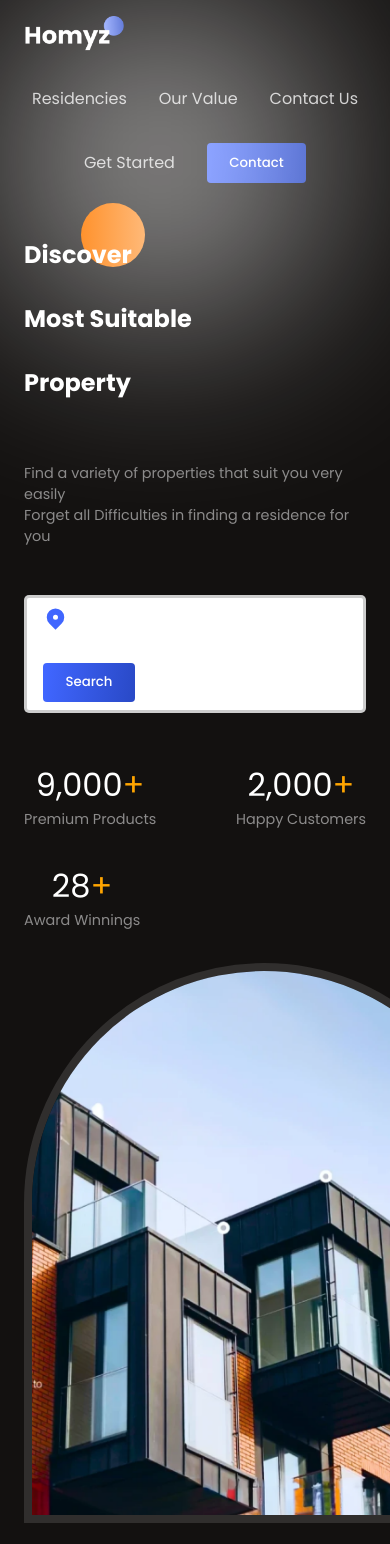
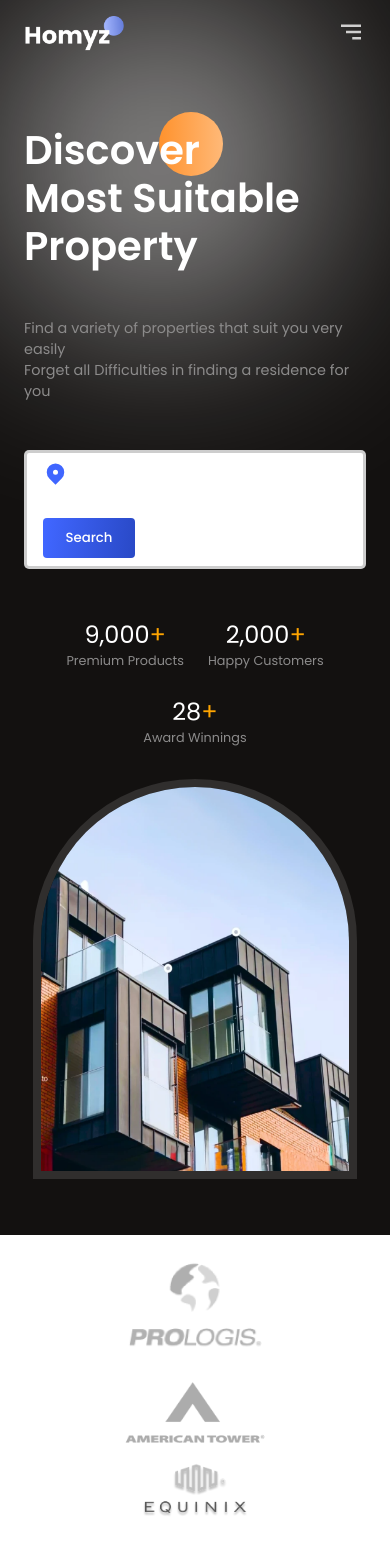
Before and after one commit to ayushbansal14/Real-estate, a React (Vite) app: page / in a window 390 px wide. Shown: the top 1544 px of the page. Built offline with nearby package versions, Linux system fonts and the light colour scheme.

Commit message:
All files are updated and website is now responsive

```diff
--- a/src/App.jsx
+++ b/src/App.jsx
@@ -7,6 +7,7 @@
 import Value from "./components/value/value";
 import Contact from "./components/Contact/Contact"
 import GetStarted from "./components/GetStarted/GetStarted"
+import Footer from "./components/Footer/Footer"
 function App() {
   return (
  <div className="App">
@@ -20,6 +21,7 @@
     <Value/>
     <Contact/>
     <GetStarted/>
+    <Footer/>
  </div>
   );
 }
--- a/src/components/Contact/Contact.css
+++ b/src/components/Contact/Contact.css
@@ -52,3 +52,21 @@
     scale: 0.8;
 
 }
+@media (max-width: 1024px) {
+    .c-container{
+        flex-direction: column;
+    }
+    .c-right{
+        justify-content: center;
+    }
+    .contactModes{
+        width: 100%;
+    }
+    .row{
+       flex-direction: column;
+        width: 100%;
+    }
+    .mode{
+        width: 100%;
+    }
+}
--- /dev/null
+++ b/src/components/Footer/Footer.css
@@ -0,0 +1,22 @@
+.f-container{
+    justify-content: space-between;
+
+}
+.f-lrft{
+    gap: 1rem;
+}
+.f-menu{
+    gap: 1.5rem;
+    margin-top: 1.5rem;
+    font-weight: 500;
+}
+@media (max-width:768px) {
+    .f-container{
+        justify-content: center;
+
+    }
+    .f-container>div{
+        align-items:center!important ;
+        text-align: center;
+    }
+}
--- /dev/null
+++ b/src/components/Footer/Footer.jsx
@@ -0,0 +1,30 @@
+import React from "react";
+import "./Footer.css";
+const Footer = () => {
+  return (
+    <section className="f-wrapper">
+      <div className="paddings innerWidth flexCenter f-container">
+        {/* left side */}
+        <div className="flexColStart f-left">
+          <img src="./logo2.png" alt="" width={120} />
+          <span className="secondaryText">
+            Our vision is to make all people <br />
+            the best place to live for them.
+          </span>
+        </div>
+        <div className="flexColStart f-right">
+          <span className="primaryText">Information</span>
+          <span className="secondaryText">145 New york, FL 4571, USA</span>
+          <div className="flexCenter f-menu">
+            <span>Property</span>
+            <span>Services</span>
+            <span>Product</span>
+            <span>About Us</span>
+          </div>
+        </div>
+      </div>
+    </section>
+  );
+};
+
+export default Footer;
--- a/src/components/Residencies/Residencies.css
+++ b/src/components/Residencies/Residencies.css
@@ -64,3 +64,12 @@
 .r-buttons>:nth-child(2){
     box-shadow:0px 0px 5px 1px rgba(0,0,0,0.25) ;
 }
+
+@media (max-width:640px) {
+    .r-head{
+        align-items: center;
+    }
+    .r-buttons{
+        position: initial;
+    }
+}
--- a/src/components/Value/value.css
+++ b/src/components/Value/value.css
@@ -38,3 +38,14 @@
 .icon svg{
     fill: var(--blue);
 }
+
+@media (max-width : 1024px) {
+    .v-container{
+        flex-direction: column;
+    }
+    @media (max-width:768px ) {
+        .accordionButton .primaryText{
+            font-size: 0.8rem;
+        }
+    }
+}
--- a/src/components/header/header.css
+++ b/src/components/header/header.css
@@ -1,6 +1,7 @@
 .h-wrapper{
     /* background: var(--black); */
     color: white;
+    z-index: 99;
 }
 
 .h-container{
@@ -15,3 +16,27 @@
 .h-menu>*:hover{
     cursor: pointer;
 }
+.menu-icon{
+    display: none;
+}
+@media (max-width:768px) {
+    .menu-icon{
+        display: block;
+    }
+    .h-menu{
+        z-index: 99;
+        color: var(--black);
+        position: absolute;
+        top: 3rem;
+        right: 4rem;
+        background: white;
+        flex-direction: column;
+        font-weight: 500;
+        gap: 2rem;
+        padding: 3rem;
+        border-radius: 10px;
+        align-items: flex-start;
+        box-shadow: 0px 4px 4px 4px rgba(0, 0, 0, 0.05);
+        transition: all 300ms ease-in;
+    }
+}
--- a/src/components/header/header.jsx
+++ b/src/components/header/header.jsx
@@ -1,11 +1,26 @@
-import React from 'react'
+import React, { useState } from 'react'
 import './header.css'
+import {BiMenuAltRight} from 'react-icons/bi'
+import OutsideClickHandler from 'react-outside-click-handler';
 const header = () => {
+  const [menuOpened, setMenuOpened] = useState(false)
+  const getMenuStyles = (menuOpened) => {
+    if(document.documentElement.clientWidth <= 800){
+      return { right: !menuOpened && "-100%"}
+    }
+  }
   return (
     <section className="h-wrapper">
       <div className=" flexCenter paddings innerWidth h-container">
         <img src="/logo.png" alt="logo" width={100} />
-        <div className=" flexCenter h-menu">
+
+        <OutsideClickHandler
+        onOutsideClick={()=>{
+            setMenuOpened(false)
+        }}
+        >
+        <div className=" flexCenter h-menu"
+        style={getMenuStyles(menuOpened)}>
           <a href="">Residencies</a>
           <a href="">Our Value</a>
           <a href="">Contact Us</a>
@@ -15,7 +30,12 @@
 
           </button>
         </div>
+        </OutsideClickHandler>
+        <div className="menu-icon" onClick={()=>setMenuOpened((prev)=>!prev) }>
+        <BiMenuAltRight size={30}/>
       </div>
+      </div>
+
     </section>
   );
 };
--- a/src/components/hero/hero.css
+++ b/src/components/hero/hero.css
@@ -2,8 +2,13 @@
     color: white;
     position: relative;
     padding-bottom: 2rem;
+    z-index: 1;
     /* background-color: black; */
 
+}
+.hero-container{
+    justify-content: space-around;
+    align-items: flex-end;
 }
 
 /* left side */
@@ -33,6 +38,7 @@
 .stats{
     width: 100%;
     justify-content:space-between ;
+    gap: 1.5rem;
 }
 
 .stat>:nth-child(1){
@@ -42,9 +48,9 @@
     color: orange;
 }
 .hero-title >h1{
-    font-weight: 800;
+    font-weight: 600;
 
-    font-style: 8rem;
+    font-size: 3.8rem;
     line-height: 4rem;
 
 }
@@ -81,3 +87,32 @@
     width: 100%;
     height: 100%;
 }
+@media (max-width:640px) {
+    .hero-container{
+    margin-top: 2rem;
+
+    }
+    .hero-title>h1{
+        font-size: 2.5rem;
+        line-height: 3rem;
+
+    }
+    .image-container{
+        width: 95%;
+        height: 25rem;
+    }
+    .stats{
+        justify-content: center;
+        gap: 1.5rem;
+    }
+
+    .hero-right{
+     width: 100%;
+    }
+    .stat>:nth-child(1){
+        font-size: 1.5rem;
+    }
+    .stat>:nth-child(2){
+        font-size: 0.8rem;
+    }
+}
--- a/src/components/hero/hero.jsx
+++ b/src/components/hero/hero.jsx
@@ -2,6 +2,8 @@
 import "./hero.css";
 import CountUp from "react-countup";
 import {HiLocationMarker} from 'react-icons/hi'
+
+import {motion} from 'framer-motion'
 
 const Hero = () => {
   return (
@@ -11,9 +13,16 @@
       <div className=" flexColStart hero-left">
         <div className="hero-title">
           <div className="orange-circle"/>
-          <h1>
+          <motion.h1
+          initial = {{y:"2rem" , opacity:0}}
+          animate = {{y: 0 , opacity:1}}
+          transition = {{
+            duration:2 ,
+            type:"spring"
+          }}
+          >
             Discover <br/> Most Suitable <br/> Property
-          </h1>
+          </motion.h1>
         </div>
         <div className=" flexColStart hero-des">
           <span className="secondaryText">Find a variety of properties that suit you very easily </span>
@@ -21,7 +30,7 @@
         </div>
         <div className="flexCenter search-bar">
           <HiLocationMarker color = "var(--blue)" size = {25}/>
-          <input type="text" />
+          <input type="text"/>
           <button className="button">Search</button>
         </div>
         <div className="flexCenter stats">
@@ -56,9 +65,16 @@
       {/* right side */}
 
       <div className="flexCenter hero-right">
-        <div className="image-container">
+        <motion.div
+        initial= {{x:"7rem" , opacity:0}}
+        animate= {{x:0, opacity:1}}
+        transition={{
+          duration:2,
+          type:"spring"
+        }}
+         className="image-container">
           <img src="./hero-image.png" alt="" />
-        </div>
+        </motion.div>
       </div>
       </div>
     </section>
```
